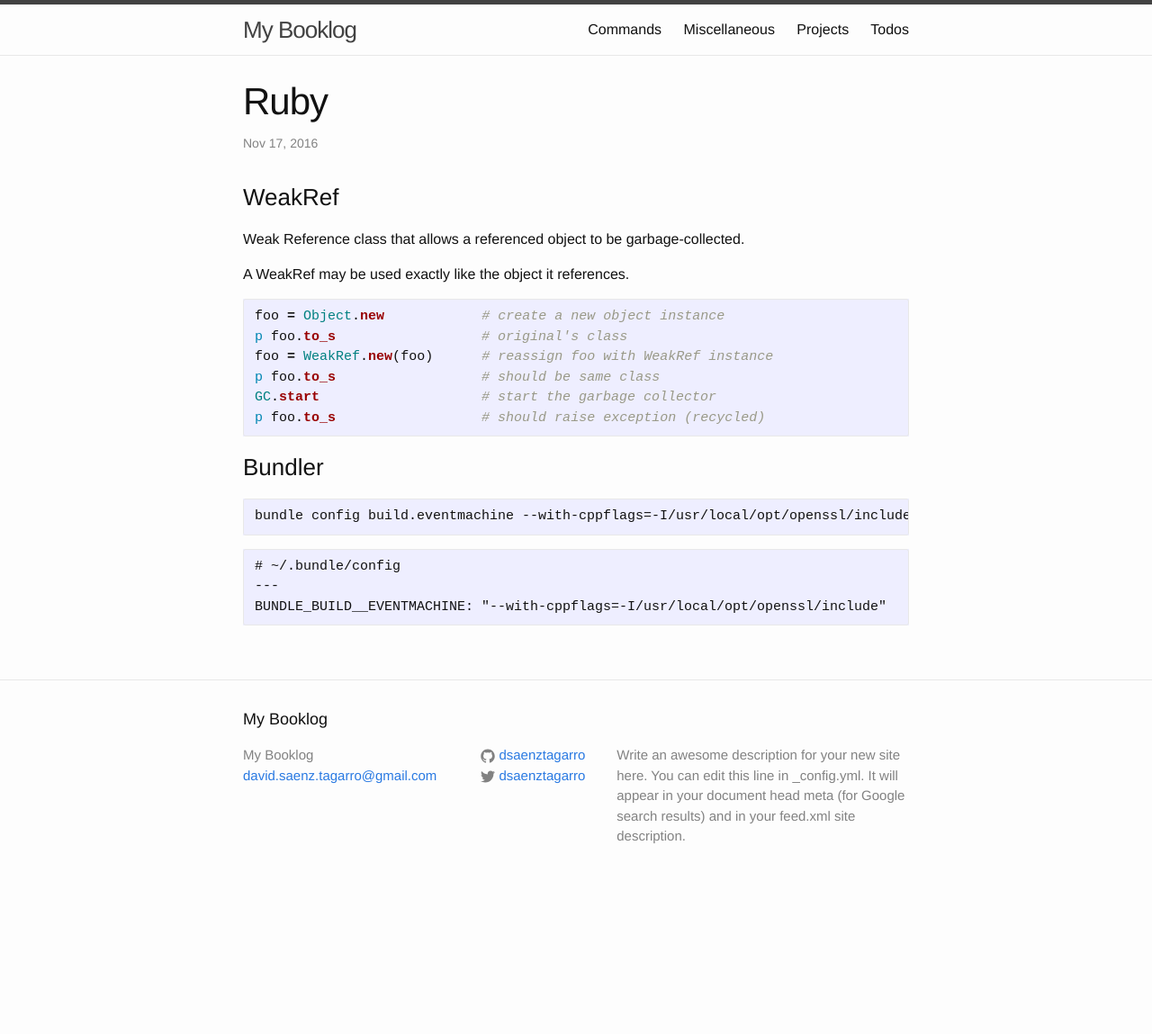
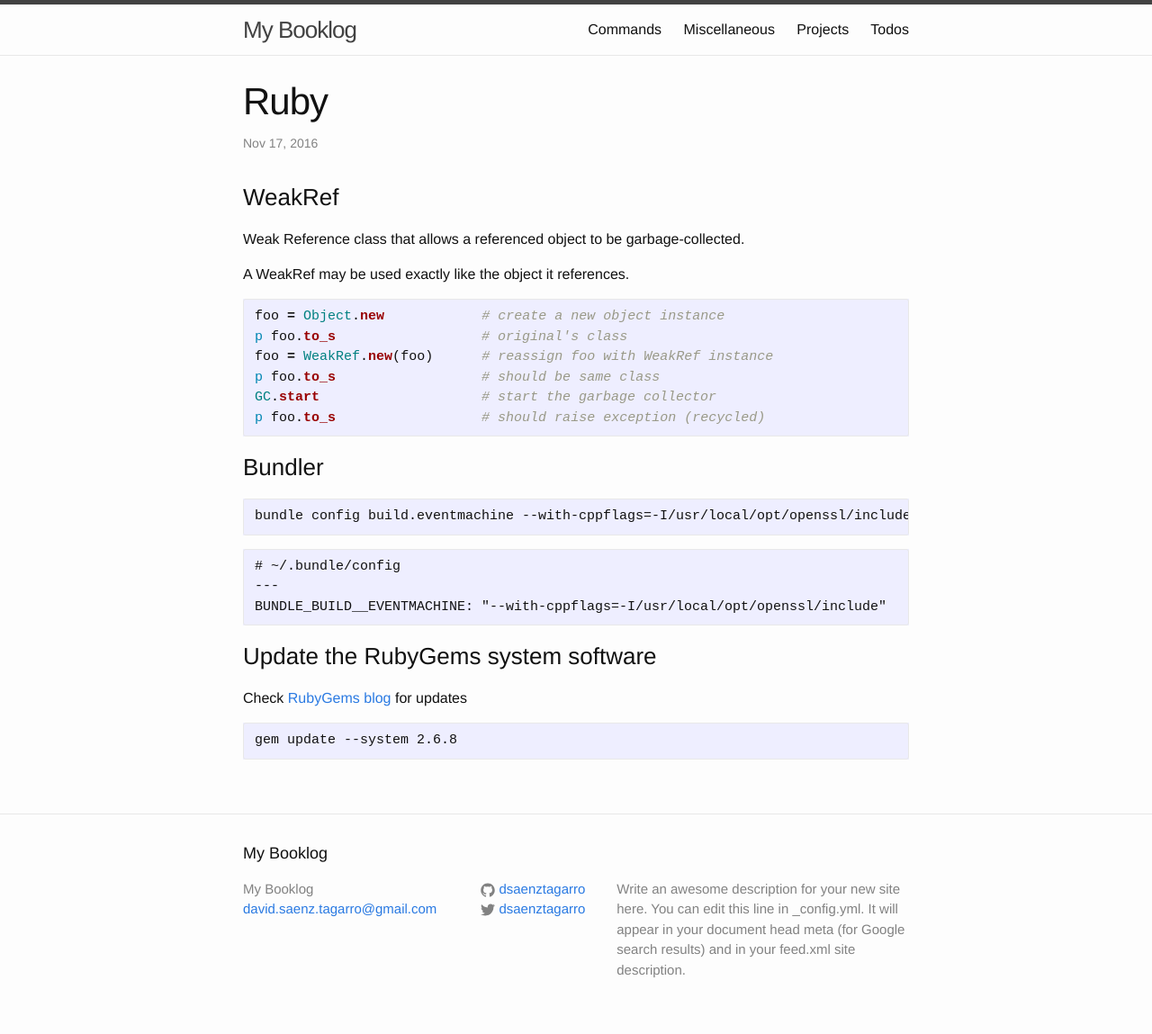
Before and after one commit to dsaenztagarro/booklog, a Jekyll site: the page built from _projects/ruby.md, in a window 1280 px wide. Shown: the whole page at 90% size. Built offline with Jekyll 4.4.1, drawn with Linux system fonts in a browser that asks for light colours; before the commit the page ends 1001 px from its top, so only the background shows below that.

Commit message:
RubyGems update snippet

````diff
--- a/_projects/ruby.md
+++ b/_projects/ruby.md
@@ -31,3 +31,11 @@ bundle config build.eventmachine --with-cppflags=-I/usr/local/opt/openssl/includ
 ---
 BUNDLE_BUILD__EVENTMACHINE: "--with-cppflags=-I/usr/local/opt/openssl/include"
 ```
+
+### Update the RubyGems system software
+
+Check [RubyGems blog](http://blog.rubygems.org) for updates
+
+```
+gem update --system 2.6.8
+```
````
